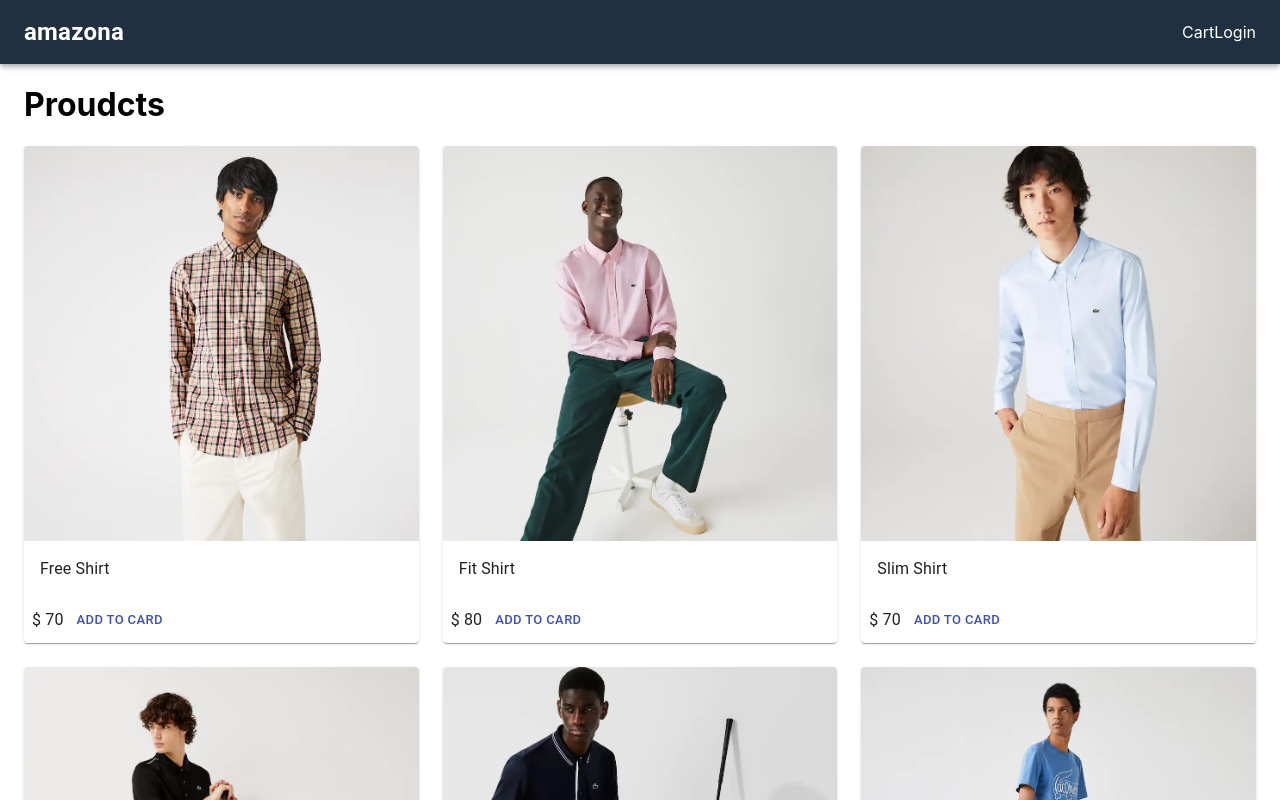
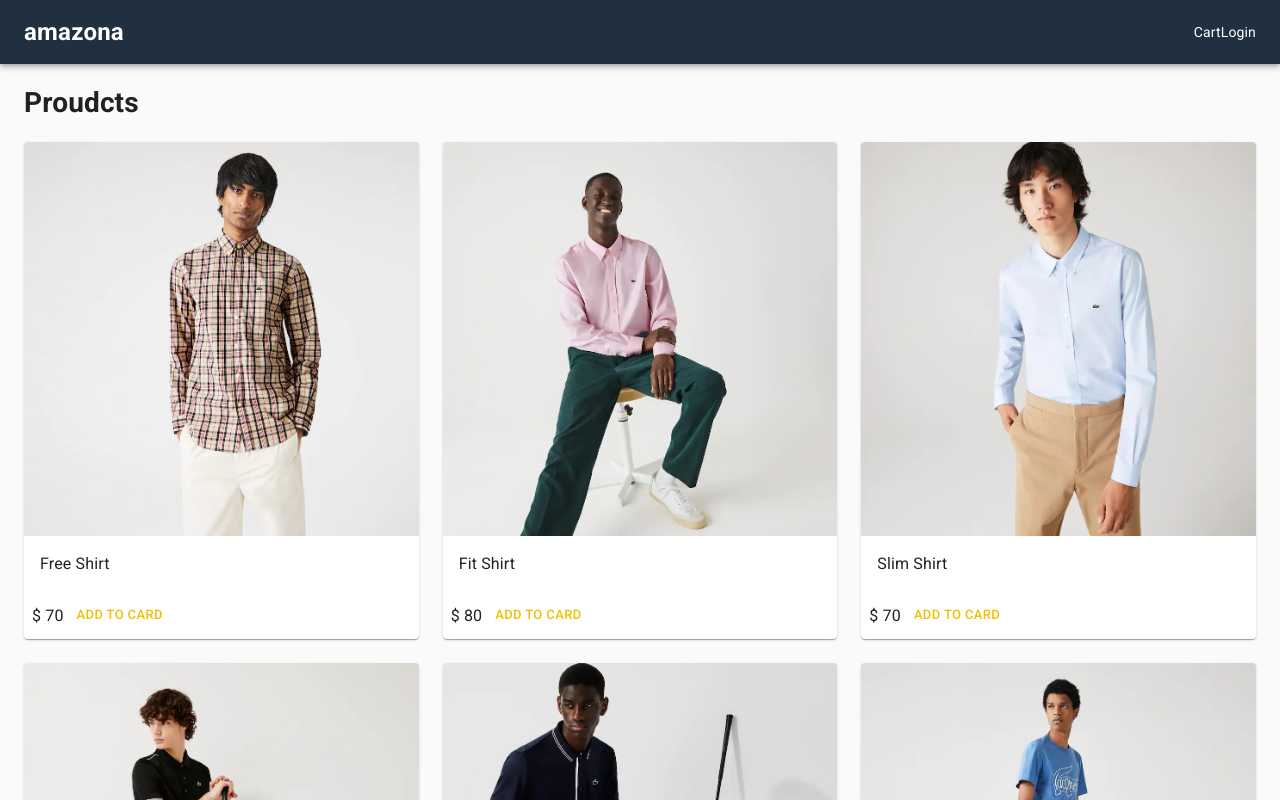
Before and after one commit to PPadilla44/ecommerce-next, a Next.js app: page / in a window 1280 px wide. Shown: the top 800 px of the page. Built offline with nearby package versions, Linux system fonts and the light colour scheme.

Commit message:
add material ui theme

```diff
--- a/components/Layout.tsx
+++ b/components/Layout.tsx
@@ -1,7 +1,7 @@
 import Head from 'next/head'
-import React, { PropsWithChildren } from 'react'
+import React from 'react'
 import NextLink from "next/link"
-import { AppBar, Toolbar, Typography, Container, Link } from "@material-ui/core"
+import { AppBar, Toolbar, Typography, Container, Link, createTheme, ThemeProvider, CssBaseline } from "@material-ui/core"
 import useStyles from "../utils/styles"
 
 
@@ -13,14 +13,44 @@
 
 const Layout: React.FC<LayoutProps> = ({ children, title, description }) => {
 
+    const theme = createTheme({
+        typography: {
+            h1: {
+                fontSize: "1.6rem",
+                fontWeight: 400,
+                margin: "1rem 0"
+            },
+            h2: {
+                fontSize: "1.4rem",
+                fontWeight: 400,
+                margin: "1rem 10"
+            },
+            body1: {
+                fontWeight: "normal"
+            }
+        },
+        palette: {
+            type: "light",
+            primary: {
+                main: "#f0c000"
+            },
+            secondary: {
+                main: "#208080"
+            }
+        }
+    })
     const classes = useStyles();
 
     return (
         <div>
+
             <Head>
-                <title>{ title ? `${title} - Next Amazona` : 'Next Amazona' }</title>
-                { description && <meta name="description" content={description}/> }
+                <title>{title ? `${title} - Next Amazona` : 'Next Amazona'}</title>
+                {description && <meta name="description" content={description} />}
             </Head>
+
+            <ThemeProvider theme={theme}>
+                <CssBaseline />
                 <AppBar position='static' className={classes.navbar}>
                     <Toolbar>
                         <NextLink href={"/"} passHref>
@@ -47,6 +77,8 @@
                         All right reserved. Next Amazona
                     </Typography>
                 </footer>
+            </ThemeProvider>
+
         </div>
     )
 }
--- a/pages/_document.tsx
+++ b/pages/_document.tsx
@@ -6,7 +6,11 @@
     render() {
         return (
             <Html lang="en">
-                <Head></Head>
+                <Head>
+                    <link
+                        rel="stylesheet"
+                        href="https://fonts.googleapis.com/css?family=Roboto:300,400,500,700&display=swap" />
+                </Head>
                 <body>
                     <Main />
                     <NextScript />
--- a/pages/product/[slug].tsx
+++ b/pages/product/[slug].tsx
@@ -39,7 +39,7 @@
                 <Grid item md={3} xs={12}>
                     <List>
                         <ListItem>
-                            <Typography component={"h1"}>{product.name}</Typography>
+                            <Typography component={"h1"} variant="h1">{product.name}</Typography>
                         </ListItem>
                         <ListItem>
                             <Typography>Category: {product.category}</Typography>
```
Lines whose indentation alone changed are shown as unchanged.
